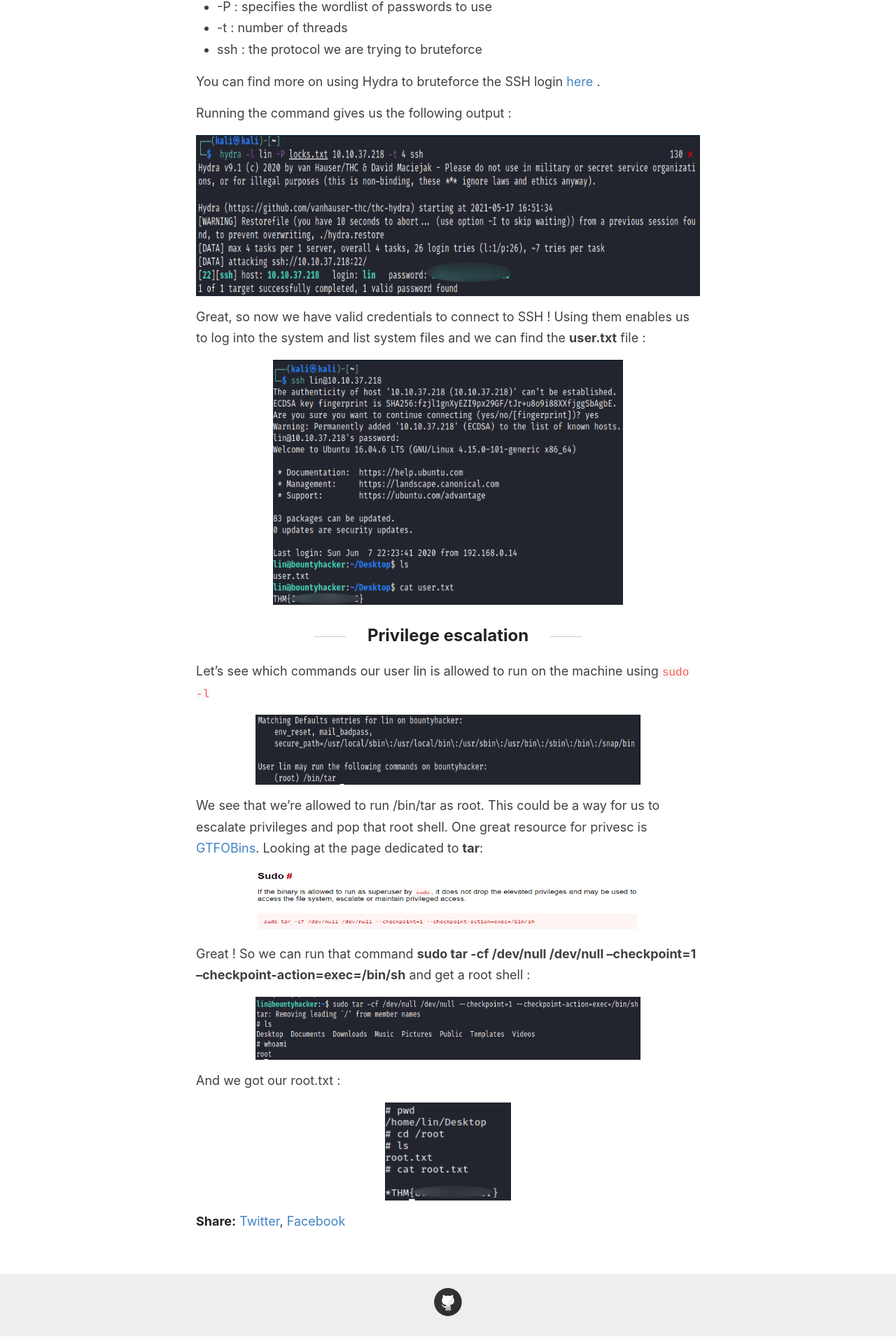
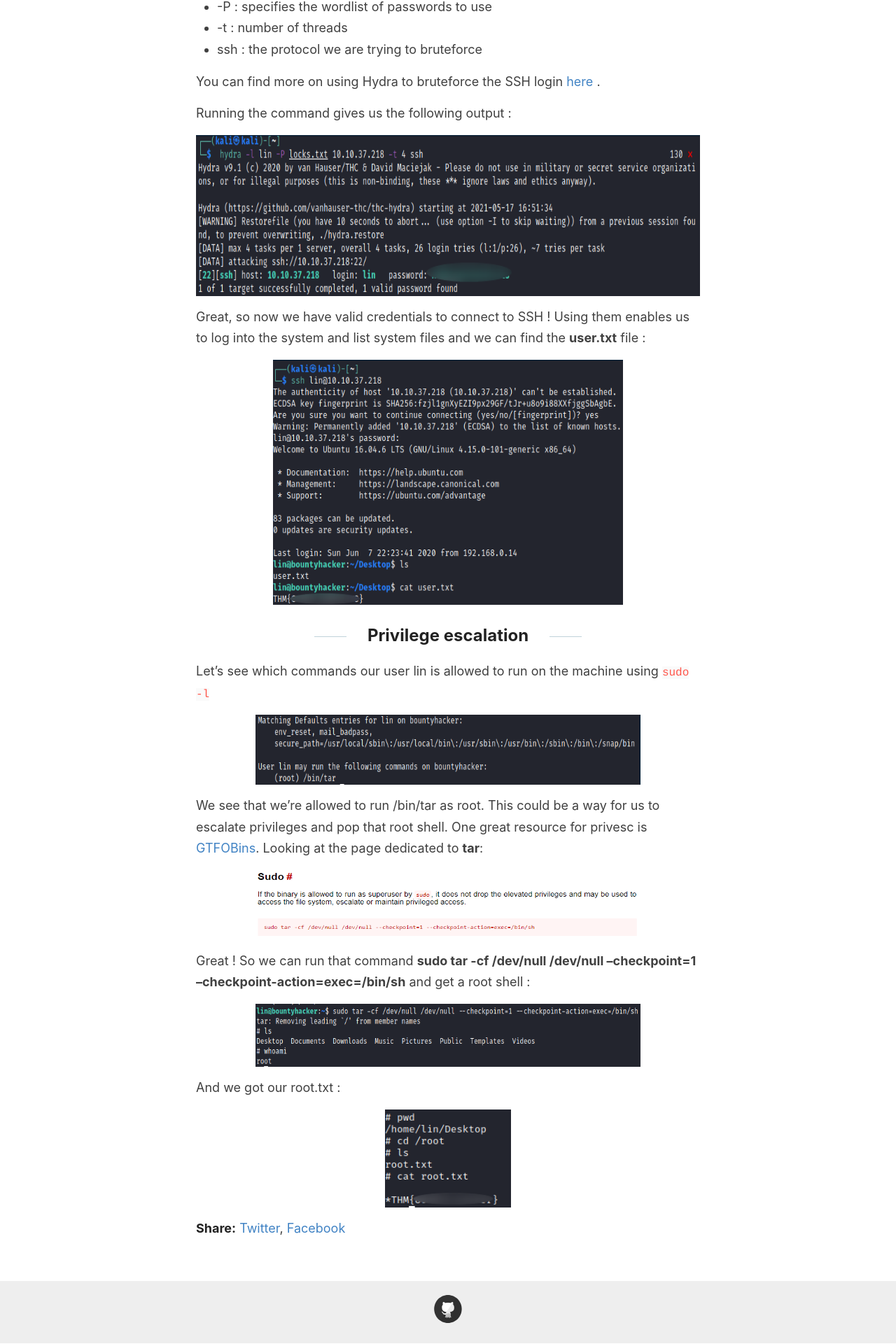
Before and after one commit to 0xdnxh/0xdnxh.github.io, a Jekyll site: the page built from _posts/2021-5-23-THM-BountyHacker-Writeup.md, in a window 1280 px wide. Shown: the part 3664-5584 px from the top of the page at 70% size. Built offline with Jekyll 4.4.1, drawn with Linux system fonts in a browser that asks for light colours.

Commit message:
added modifs

```diff
--- a/_posts/2021-5-23-THM-BountyHacker-Writeup.md
+++ b/_posts/2021-5-23-THM-BountyHacker-Writeup.md
@@ -72,7 +72,7 @@
 
 We see that we're allowed to run /bin/tar as root. This could be a way for us to escalate privileges and pop that root shell. One great resource for privesc is [GTFOBins](https://gtfobins.github.io/). Looking at the page dedicated to **tar**:
 
-<img src="/images/THM/BountyHacker/tar.PNG" width="550" height="90"/>
+<img src="/images/THM/BountyHacker/tar.PNG" width="550" height="100"/>
 
 Great ! So we can run that command **sudo tar -cf /dev/null /dev/null --checkpoint=1 --checkpoint-action=exec=/bin/sh** and get a root shell :
 
```
